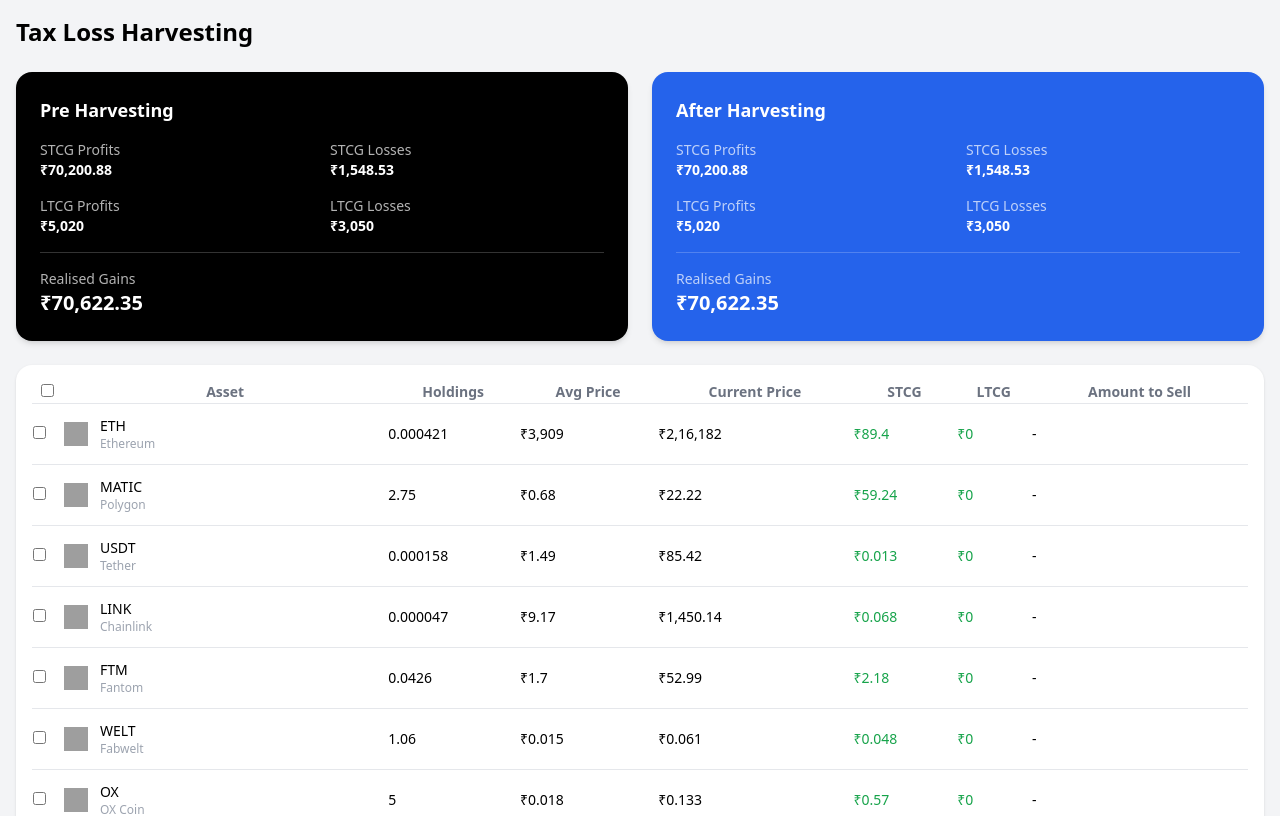
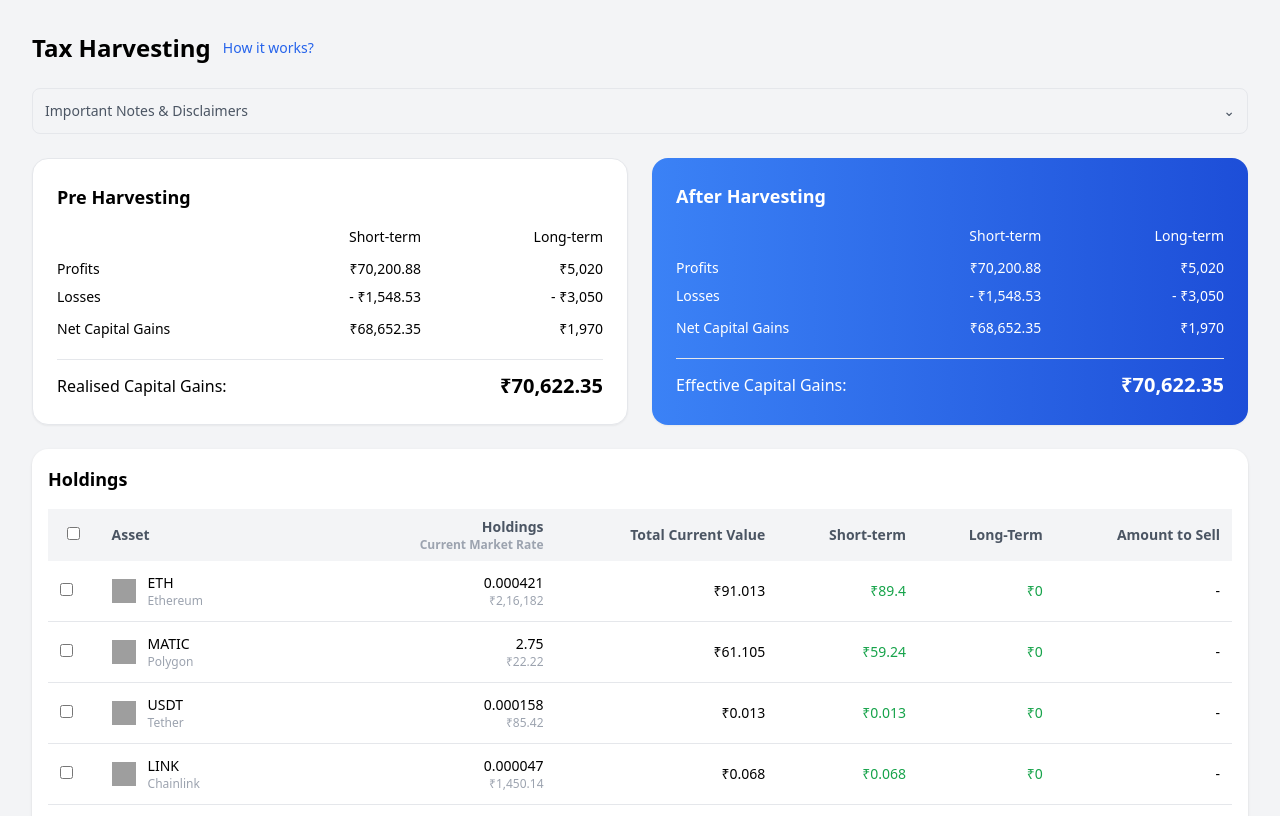
Before and after one commit to karthik-dl/Konix-project, a React (Vite) app: page / in a window 1280 px wide. Shown: the top 816 px of the page. Built offline with nearby package versions, Linux system fonts and the light colour scheme; grey boxes are pictures that could not be loaded.

Commit message:
allignment fixing

```diff
--- a/src/Components/Card.jsx
+++ b/src/Components/Card.jsx
@@ -1,56 +1,79 @@
 export default function Card({ title, data, dark, savings }) {
-  const netSTCG = data.stcg.profits - data.stcg.losses;
-  const netLTCG = data.ltcg.profits - data.ltcg.losses;
-  const realisedGains = netSTCG + netLTCG;
+  const netST = data.stcg.profits - data.stcg.losses;
+  const netLT = data.ltcg.profits - data.ltcg.losses;
+  const realised = netST + netLT;
 
   return (
     <div
-      className={`rounded-2xl p-6 shadow-md ${
-        dark ? "bg-black text-white" : "bg-blue-600 text-white"
+      className={`rounded-2xl p-6 shadow-sm ${
+        dark
+          ? "bg-white text-black border border-gray-200"
+          : "bg-gradient-to-r from-blue-500 to-blue-700 text-white"
       }`}
     >
+      {/* Title */}
       <h2 className="text-lg font-semibold mb-4">{title}</h2>
 
-      <div className="grid grid-cols-2 gap-4 text-sm">
-        <div>
-          <p className="opacity-70">STCG Profits</p>
-          <p className="font-semibold">
-            ₹{data.stcg.profits.toLocaleString("en-IN")}
+      {/* Header Row */}
+      <div className="grid grid-cols-3 text-sm mb-2 font-medium">
+        <p></p>
+        <p className="text-right">Short-term</p>
+        <p className="text-right">Long-term</p>
+      </div>
+
+      {/* Profits */}
+      <div className="grid grid-cols-3 text-sm py-1">
+        <p>Profits</p>
+        <p className="text-right">
+          ₹{Number(data.stcg.profits).toLocaleString("en-IN")}
+        </p>
+        <p className="text-right">
+          ₹{Number(data.ltcg.profits).toLocaleString("en-IN")}
         </p>
       </div>
 
-        <div>
-          <p className="opacity-70">STCG Losses</p>
-          <p className="font-semibold">
-            ₹{data.stcg.losses.toLocaleString("en-IN")}
+      {/* Losses */}
+      <div className="grid grid-cols-3 text-sm py-1">
+        <p>Losses</p>
+        <p className="text-right">
+          - ₹{Number(data.stcg.losses).toLocaleString("en-IN")}
+        </p>
+        <p className="text-right">
+          - ₹{Number(data.ltcg.losses).toLocaleString("en-IN")}
         </p>
       </div>
 
-        <div>
-          <p className="opacity-70">LTCG Profits</p>
-          <p className="font-semibold">
-            ₹{data.ltcg.profits.toLocaleString("en-IN")}
+      {/* Net Capital Gains */}
+      <div className="grid grid-cols-3 text-sm py-2 font-medium">
+        <p>Net Capital Gains</p>
+        <p className="text-right">
+          ₹{Number(netST).toLocaleString("en-IN")}
+        </p>
+        <p className="text-right">
+          ₹{Number(netLT).toLocaleString("en-IN")}
         </p>
       </div>
 
-        <div>
-          <p className="opacity-70">LTCG Losses</p>
-          <p className="font-semibold">
-            ₹{data.ltcg.losses.toLocaleString("en-IN")}
+      {/* Divider */}
+      <div className="border-t border-gray-200 my-3"></div>
+
+      {/* Final Gains */}
+      <div className="flex justify-between items-center">
+        <p className="font-medium">
+          {dark
+            ? "Realised Capital Gains:"
+            : "Effective Capital Gains:"}
         </p>
-        </div>
-      </div>
-
-      <div className="mt-4 border-t border-white/20 pt-4">
-        <p className="text-sm opacity-70">Realised Gains</p>
         <p className="text-xl font-bold">
-          ₹{realisedGains.toLocaleString("en-IN")}
+          ₹{Number(realised).toLocaleString("en-IN")}
         </p>
       </div>
 
-      {savings > 0 && (
-        <p className="mt-3 text-green-300 font-medium">
-          You're going to save ₹{savings.toLocaleString("en-IN")}
+      {/* Savings Message */}
+      {!dark && savings > 0 && (
+        <p className="text-sm mt-3">
+          🎉 You are going to save upto ₹
+          {Number(savings).toLocaleString("en-IN")}
         </p>
       )}
     </div>
--- a/src/Components/HoldingRow.jsx
+++ b/src/Components/HoldingRow.jsx
@@ -2,33 +2,67 @@ export default function HoldingRow({ item, selected, onToggle }) {
   const isSelected = selected?.some((i) => i.coin === item.coin);
 
   return (
-    <tr className={`border-b hover:bg-gray-50 ${isSelected ? "bg-blue-50" : ""}`}>
-      <td>
-        <input type="checkbox" checked={isSelected} onChange={onToggle} />
+    <tr
+      className={`border-b hover:bg-gray-50 transition ${
+        isSelected ? "bg-blue-50" : ""
+      }`}
+    >
+      {/* Checkbox */}
+      <td className="px-3 py-3">
+        <input
+          type="checkbox"
+          checked={isSelected}
+          onChange={onToggle}
+          className="cursor-pointer"
+        />
       </td>
 
-      <td className="flex items-center gap-3 py-3">
-        <img src={item.logo} className="w-6 h-6" />
-        <div>
-          <p>{item.coin}</p>
-          <p className="text-xs text-gray-400">{item.coinName}</p>
+      {/* Asset */}
+      <td className="px-3 py-3">
+        <div className="flex items-center gap-3">
+          <img src={item.logo} className="w-6 h-6" />
+          <div>
+            <p className="font-medium">{item.coin}</p>
+            <p className="text-xs text-gray-400">{item.coinName}</p>
+          </div>
         </div>
       </td>
 
-      <td>{item.totalHolding}</td>
+      {/* Holdings */}
+      <td className="px-3 py-3 text-right">
+        <p>{item.totalHolding}</p>
+        <p className="text-xs text-gray-400">
+          ₹{Number(item.currentPrice).toLocaleString("en-IN")}
+        </p>
+      </td>
 
-      <td>₹{Number(item.averageBuyPrice).toLocaleString("en-IN")}</td>
-      <td>₹{Number(item.currentPrice).toLocaleString("en-IN")}</td>
+      {/* Total Current Value (NEW - Figma) */}
+      <td className="px-3 py-3 text-right">
+        ₹{(item.totalHolding * item.currentPrice).toLocaleString("en-IN")}
+      </td>
 
-      <td className={item.stcg.gain >= 0 ? "text-green-600" : "text-red-500"}>
+      {/* STCG */}
+      <td
+        className={`px-3 py-3 text-right ${
+          item.stcg.gain >= 0 ? "text-green-600" : "text-red-500"
+        }`}
+      >
         ₹{Number(item.stcg.gain).toLocaleString("en-IN")}
       </td>
 
-      <td className={item.ltcg.gain >= 0 ? "text-green-600" : "text-red-500"}>
+      {/* LTCG */}
+      <td
+        className={`px-3 py-3 text-right ${
+          item.ltcg.gain >= 0 ? "text-green-600" : "text-red-500"
+        }`}
+      >
         ₹{Number(item.ltcg.gain).toLocaleString("en-IN")}
       </td>
 
-      <td>{isSelected ? item.totalHolding : "-"}</td>
+      {/* Amount to Sell */}
+      <td className="px-3 py-3 text-right">
+        {isSelected ? item.totalHolding : "-"}
+      </td>
     </tr>
   );
 }
--- a/src/Components/HoldingsTable.jsx
+++ b/src/Components/HoldingsTable.jsx
@@ -1,10 +1,11 @@
 import HoldingRow from "./HoldingRow";
 
-export default function HoldingTable({ holdings, selected, setSelected }) {
+export default function HoldingsTable({ holdings, selected, setSelected }) {
+  holdings = holdings || [];
+  selected = selected || [];
 
   const handleSelectAll = () => {
     if (selected.length === holdings.length) {
-
       setSelected([]);
     } else {
       setSelected(holdings);
@@ -14,40 +15,51 @@ export default function HoldingTable({ holdings, selected, setSelected }) {
   const handleToggle = (item) => {
     setSelected((prev) => {
       const exists = prev.find((i) => i.coin === item.coin);
-    if (exists) {
-      return prev.filter((i) => i.coin !== item.coin);
-    } else {
-      return [...prev, item];
-    }
+      return exists
+        ? prev.filter((i) => i.coin !== item.coin)
+        : [...prev, item];
     });
   };
 
   return (
     <div className="bg-white rounded-2xl shadow p-4">
-      <table className="w-full text-sm">
+      <h2 className="text-lg font-semibold mb-4">Holdings</h2>
+
+      <table className="w-full table-auto text-sm">
         <thead>
-          <tr className="text-gray-500 border-b">
-            <th>
+          <tr className="bg-gray-100 text-gray-600 text-sm">
+            <th className="px-3 py-2">
               <input
                 type="checkbox"
-                checked={selected.length === holdings.length}
+                checked={
+                  holdings.length > 0 &&
+                  selected.length === holdings.length
+                }
                 onChange={handleSelectAll}
               />
             </th>
-            <th>Asset</th>
-            <th>Holdings</th>
-            <th>Avg Price</th>
-            <th>Current Price</th>
-            <th>STCG</th>
-            <th>LTCG</th>
-            <th>Amount to Sell</th>
+
+            <th className="px-3 py-2 text-left">Asset</th>
+
+            <th className="px-3 py-2 text-right">
+              Holdings
+              <p className="text-xs text-gray-400">Current Market Rate</p>
+            </th>
+
+            <th className="px-3 py-2 text-right">
+              Total Current Value
+            </th>
+
+            <th className="px-3 py-2 text-right">Short-term</th>
+            <th className="px-3 py-2 text-right">Long-Term</th>
+            <th className="px-3 py-2 text-right">Amount to Sell</th>
           </tr>
         </thead>
 
         <tbody>
           {holdings.map((item) => (
             <HoldingRow
-    key={item.coin}   // ✅ FIX
+              key={item.coin}
               item={item}
               selected={selected}
               onToggle={() => handleToggle(item)}
--- a/src/pages/Dashboard.jsx
+++ b/src/pages/Dashboard.jsx
@@ -1,6 +1,10 @@
 import { useEffect, useState } from "react";
 import { getHoldings, getCapitalGains } from "../services/api";
-import {calculateRealised,updateAfterHarvesting,} from "../utils/Calculations";
+import {
+  calculateRealised,
+  updateAfterHarvesting,
+} from "../utils/calculations";
+
 import Card from "../Components/Card";
 import HoldingsTable from "../Components/HoldingsTable";
 
@@ -10,35 +14,86 @@ export default function Dashboard() {
   const [selectedAssets, setSelectedAssets] = useState([]);
   const [loading, setLoading] = useState(true);
 
+  // Fetch data
   useEffect(() => {
     async function fetchData() {
+      try {
         const [h, g] = await Promise.all([
           getHoldings(),
           getCapitalGains(),
         ]);
         setHoldings(h);
         setCapitalGains(g);
+      } catch (error) {
+        console.error("Error fetching data:", error);
+      } finally {
         setLoading(false);
       }
+    }
+
     fetchData();
   }, []);
 
-  if (loading) return <p className="text-center p-10">Loading...</p>;
+  // Loading UI
+  if (loading) {
+    return (
+      <div className="flex justify-center items-center h-40">
+        <p className="text-gray-500 text-lg">Loading data...</p>
+      </div>
+    );
+  }
 
+  // Safety check
+  if (!capitalGains) return null;
+
+  // Calculations
   const updated = updateAfterHarvesting(capitalGains, selectedAssets);
 
-  const pre = calculateRealised(capitalGains.stcg, capitalGains.ltcg);
-  const post = calculateRealised(updated.stcg, updated.ltcg);
+  const pre = calculateRealised(
+    capitalGains.stcg,
+    capitalGains.ltcg
+  );
+
+  const post = calculateRealised(
+    updated.stcg,
+    updated.ltcg
+  );
+
+  const savings = pre - post;
 
   return (
-    <div className="max-w-7xl mx-auto space-y-6">
-      <h1 className="text-2xl font-bold">Tax Loss Harvesting</h1>
+    <div className="max-w-7xl mx-auto space-y-6 p-4">
 
-      <div className="grid md:grid-cols-2 gap-6">
-        <Card title="Pre Harvesting" data={capitalGains} dark />
-        <Card title="After Harvesting" data={updated} savings={pre - post} />
+      {/* Header Section (Figma Match) */}
+      <div className="flex items-center gap-3">
+        <h1 className="text-2xl font-bold">Tax Harvesting</h1>
+        <p className="text-blue-600 text-sm cursor-pointer hover:underline">
+          How it works?
+        </p>
       </div>
 
+      {/* Disclaimer Box */}
+      <div className="border rounded-lg p-3 text-sm text-gray-600 flex justify-between items-center">
+        <span>Important Notes & Disclaimers</span>
+        <span>⌄</span>
+      </div>
+
+      {/* Cards */}
+      <div className="grid md:grid-cols-2 gap-6">
+        <Card
+          title="Pre Harvesting"
+          data={capitalGains}
+          dark
+        />
+
+        <Card
+          title="After Harvesting"
+          data={updated}
+          savings={savings}
+        />
+      </div>
+
+      {/* Holdings Table */}
       <HoldingsTable
         holdings={holdings}
         selected={selectedAssets}
```
Lines whose indentation alone changed are shown as unchanged.
